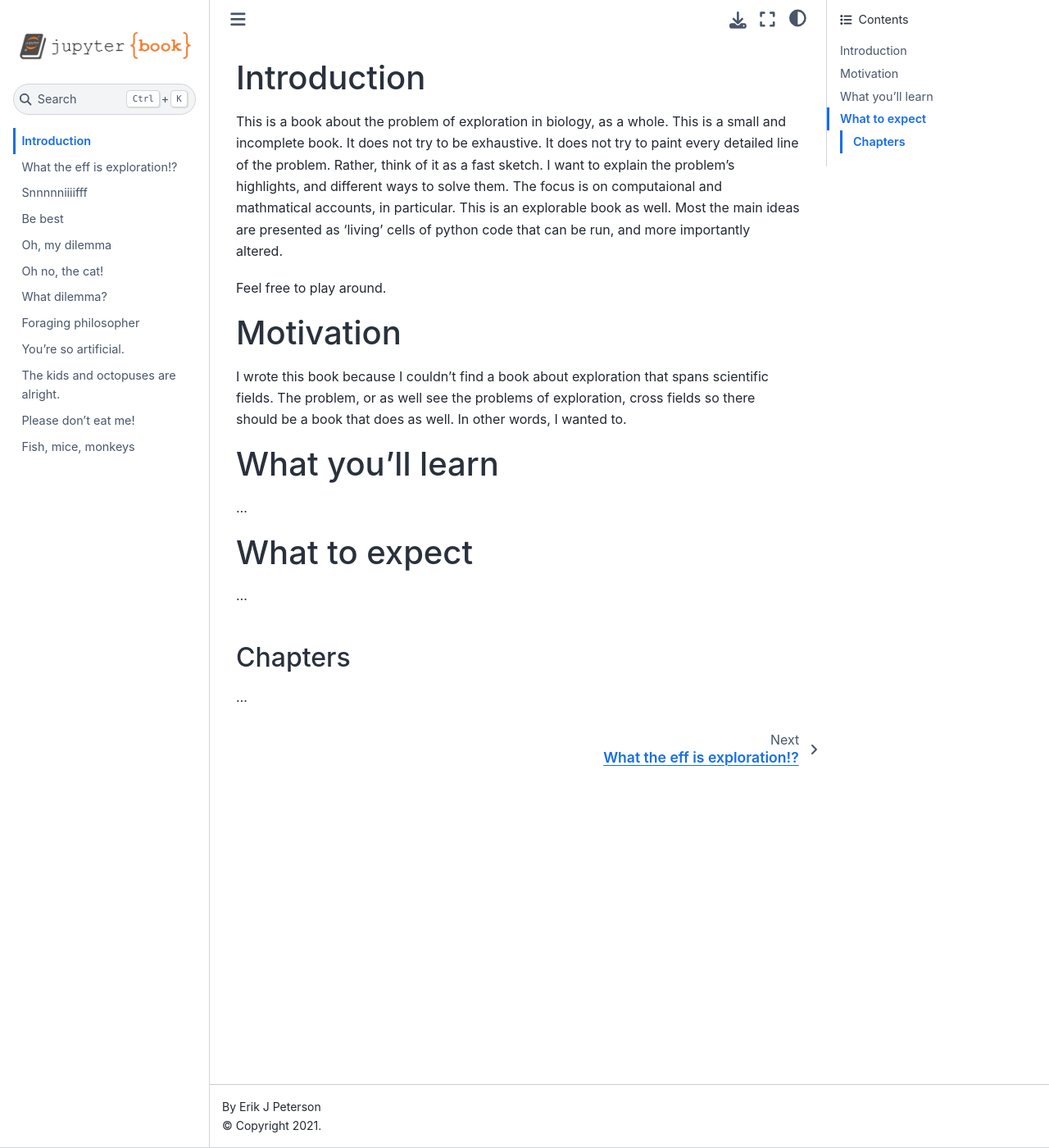
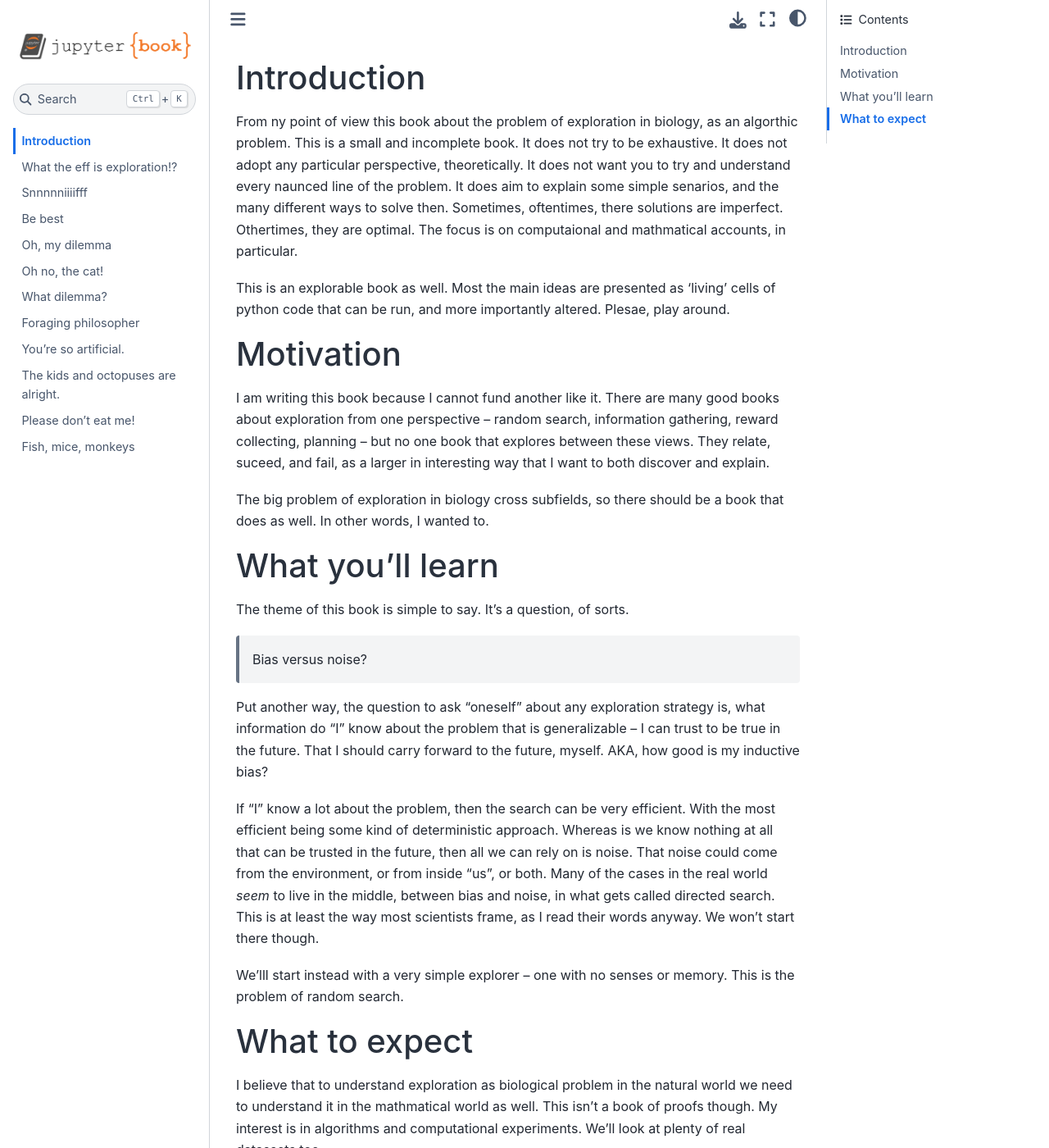
Before and after one commit to parenthetical-e/explorations-book, a Jupyter Book: the page built from book/introduction.md, in a window 1280 px wide and 1400 px high. Shown: the whole window at 82% size. Built offline with Jupyter Book 1.0.4 settings and Sphinx 7.4.7 and the Sphinx Book theme 1.1.4, drawn with Linux system fonts in a browser that asks for light colours; pages that are not in the unit, such as notebooks, are missing from menus; some of the changed text lies outside the part shown.

Commit message:
Intro - draft

```diff
--- a/book/introduction.md
+++ b/book/introduction.md
@@ -1,21 +1,31 @@
 # Introduction
 
-This is a book about the problem of exploration in biology, as a whole. This is a small and incomplete book. It does not try to be exhaustive. It does not try to paint every detailed line of the problem. Rather, think of it as a fast sketch. I want to explain the problem's highlights, and different ways to solve them. The focus is on computaional and mathmatical accounts, in particular. This is an explorable book as well. Most the main ideas are presented as 'living' cells of python code that can be run, and more importantly altered.
+From ny point of view this book about the problem of exploration in biology, as an algorthic problem. This is a small and incomplete book. It does not try to be exhaustive. It does not adopt any particular perspective, theoretically. It does not want you to try and understand every naunced line of the problem. It does aim to explain some simple senarios, and the many different ways to solve then. Sometimes, oftentimes, there solutions are imperfect. Othertimes, they are optimal. The focus is on computaional and mathmatical accounts, in particular.
 
-Feel free to play around.
+This is an explorable book as well. Most the main ideas are presented as 'living' cells of python code that can be run, and more importantly altered. Plesae, play around.
 
 # Motivation
 
-I wrote this book because I couldn't find a book about exploration that spans scientific fields. The problem, or as well see the problems of exploration, cross fields so there should be a book that does as well. In other words, I wanted to.
+I am writing this book because I cannot fund another like it. There are many good books about exploration from one perspective -- random search, information gathering, reward collecting, planning -- but no one book that explores between these views. They relate, suceed, and fail, as a larger in interesting way that I want to both discover and explain.
+
+The big problem of exploration in biology cross subfields, so there should be a book that does as well. In other words, I wanted to.
 
 # What you'll learn
 
-...
+The theme of this book is simple to say. It's a question, of sorts.
+
+> Bias versus noise?
+
+Put another way, the question to ask "oneself" about any exploration strategy is, what information do "I" know about the problem that is generalizable -- I can trust to be true in the future. That I should carry forward to the future, myself. AKA, how good is my inductive bias?
+
+If "I" know a lot about the problem, then the search can be very efficient. With the most efficient being some kind of deterministic approach. Whereas is we know nothing at all that can be trusted in the future, then all we can rely on is noise. That noise could come from the environment, or from inside "us", or both. Many of the cases in the real world  _seem_  to live in the middle, between bias and noise, in what gets called directed search. This is at least the way most scientists frame, as I read their words anyway. We won't start there though.
+
+We'lll start instead with a very simple explorer -- one with no senses or memory. This is the problem of random search.
 
 # What to expect
 
-...
+I believe that to understand exploration as biological problem in the natural world we need to understand it in the mathmatical world as well. This isn't a book of proofs though. My interest is in algorithms and computational experiments. We'll look at plenty of real datassets too.
 
-## Chapters
+My goal is not to shoehorn one theory on every experiment, or scientific observation. The problem is too diverse. Too mutll-objective, statistically speaking. The goal of this book is not even to proclaim a winning theory or model for one dataset, as is often the case when one needs to publish as scientific paper. One of the great things about computational thinking is that we can play a game of _What if?_ with nature. It might be that if we were very clever we could fund a single theory that is best for all the games we can play with exploration. This theory would almost certianly be a unifying force for real exploratory behavoir. If that is we played the right games of what if.
 
-...
+Finding a true unifying theory would be a remarkable thinkg, but I am not optimistic. Exploration, as I write this introduction, seems like many problems that share the same name. Though, reader, pllease do feel free to prove me wrong. Our goal, and what you shold expect, is more modet. Let's just appreciate how delightful exploration is.
```
